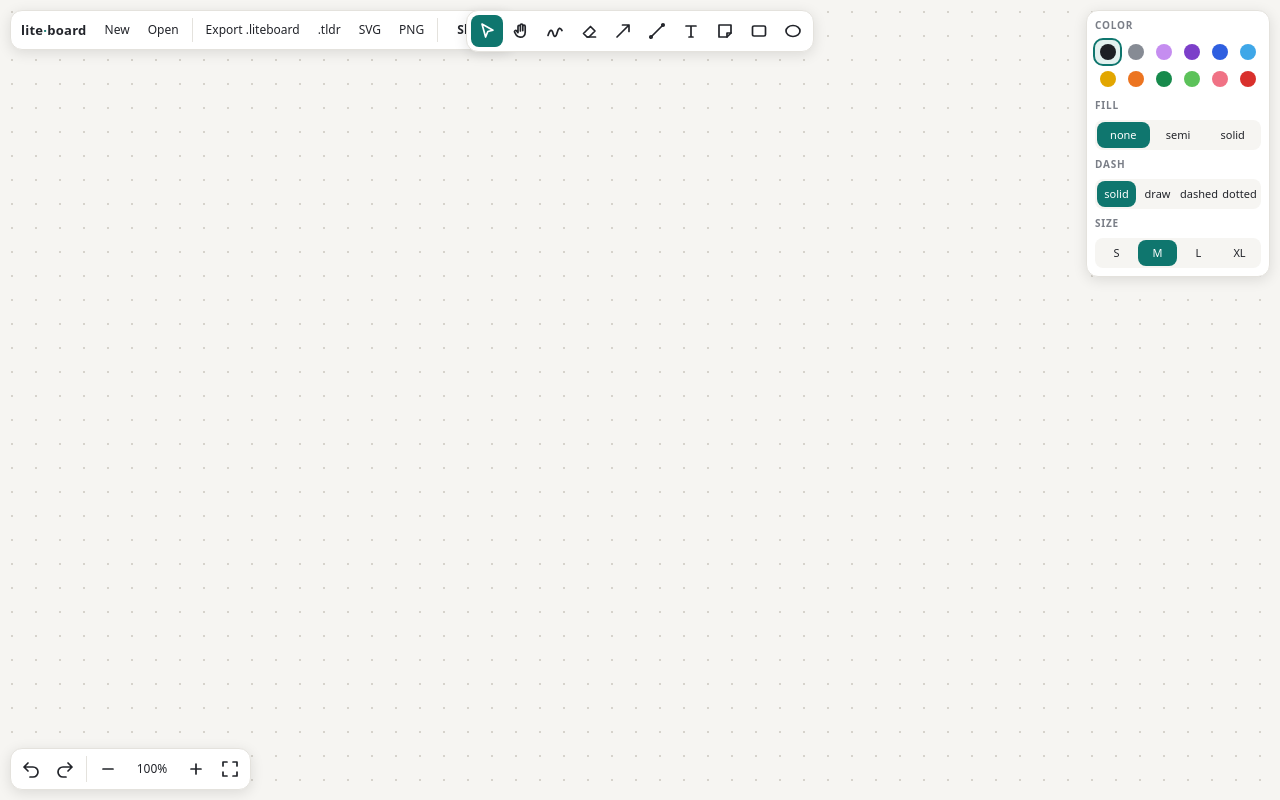
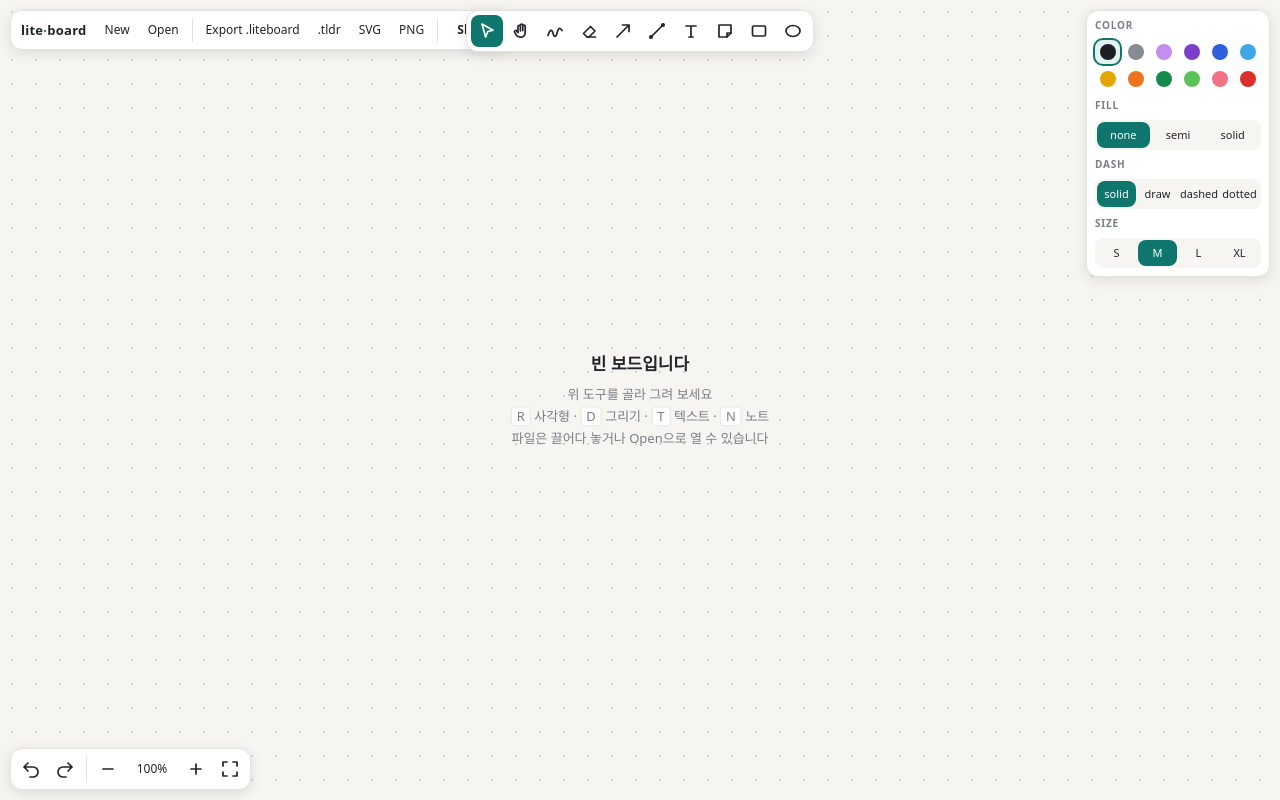
Before and after one commit to sanghyun-io/lite-board, a plain HTML site: page index.html in a window 1280 px wide. Drawn offline with Linux system fonts and the light colour scheme.

Commit message:
Improve dark mode and empty board
- Color swatches follow the active palette (black shows as light ink in dark mode)
- Brighter dot grid in dark mode
- Empty-board hint with basic shortcuts

```diff
--- a/index.html
+++ b/index.html
@@ -6,10 +6,13 @@
 <title>lite-board</title>
 <style>
 :root{--bg:#f6f5f2;--dot:#d6d3cc;--panel:#fff;--ink:#22242a;--mut:#7a7e87;--line:#e4e2dd;--acc:#0f766e;--accbg:#e3f1ef;--sel:#0f766e;color-scheme:light dark}
-@media (prefers-color-scheme:dark){:root{--bg:#17181b;--dot:#2e3035;--panel:#222429;--ink:#e8e8ea;--mut:#9a9ea7;--line:#34363c;--acc:#5eead4;--accbg:#173c38;--sel:#5eead4}}
+@media (prefers-color-scheme:dark){:root{--bg:#17181b;--dot:#44474f;--panel:#222429;--ink:#e8e8ea;--mut:#9a9ea7;--line:#34363c;--acc:#5eead4;--accbg:#173c38;--sel:#5eead4}}
 *{box-sizing:border-box}
 html,body{margin:0;height:100%;overflow:hidden;background:var(--bg);color:var(--ink);font:13px/1.3 system-ui,-apple-system,"Segoe UI",sans-serif}
 #stage{position:fixed;inset:0;touch-action:none;background-image:radial-gradient(circle,var(--dot) 1px,transparent 1.3px)}
+#hint{position:fixed;left:50%;top:50%;transform:translate(-50%,-50%);text-align:center;color:var(--mut);pointer-events:none;user-select:none;line-height:1.7}
+#hint b{display:block;font-size:17px;color:var(--ink);font-weight:600;margin-bottom:4px}
+#hint kbd{font:inherit;padding:0 5px;border:1px solid var(--line);border-radius:4px;background:var(--panel)}
 #cv{width:100%;height:100%;display:block;user-select:none;-webkit-user-select:none}
 .pn{position:fixed;z-index:5;background:var(--panel);border:1px solid var(--line);border-radius:12px;box-shadow:0 3px 14px #0000001c;display:flex;align-items:center;gap:2px;padding:4px}
 button{font:inherit;color:inherit;background:none;border:0;border-radius:8px;cursor:pointer;padding:6px;min-width:30px;min-height:30px}
@@ -74,6 +77,7 @@ button[aria-pressed=true]{background:var(--acc);color:var(--panel)}
 <button id="bFit" aria-label="Zoom to fit (Shift+1)" title="Zoom to fit (Shift+1)"><svg viewBox="0 0 20 20"><path d="M3 7V3h4M13 3h4v4M17 13v4h-4M7 17H3v-4"/></svg></button>
 </div>
 <textarea id="ta" aria-label="Edit text" spellcheck="false"></textarea>
+<div id="hint" hidden><b>빈 보드입니다</b>위 도구를 골라 그려 보세요<br><kbd>R</kbd> 사각형 · <kbd>D</kbd> 그리기 · <kbd>T</kbd> 텍스트 · <kbd>N</kbd> 노트<br>파일은 끌어다 놓거나 Open으로 열 수 있습니다</div>
 <input id="file" type="file" accept=".liteboard,.json,.tldr" hidden aria-label="File input">
 <div id="toast" role="status" aria-live="polite"></div>
 <script>
@@ -243,6 +247,8 @@ function paint(){
   ov.innerHTML=overlay();
   const g=24*cam.z;stage.style.backgroundSize=`${g}px ${g}px`;stage.style.backgroundPosition=`${cam.x}px ${cam.y}px`;stage.style.backgroundImage=cam.z<.35?'none':'';
   $('#zl').textContent=Math.round(cam.z*100)+'%';
+  $('#hint').hidden=shapes.length>0||!!drag;
+  for(const c in pBtns.color){const sp=pBtns.color[c].firstChild;if(sp)sp.style.background=P[c]}
   syncUI();if(ed)posTA();
 }
 function overlay(){
```
